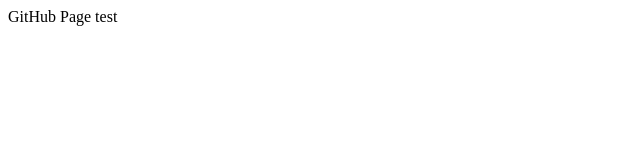
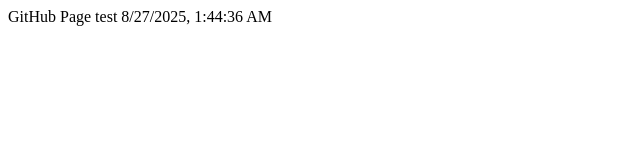
Before and after one commit to Dmekka/dmekka.github.io, a plain HTML site: page index.html in a window 1280 px wide. Shown: the whole page, without its empty margins (0-640 px from the left). Drawn offline with Linux system fonts and the light colour scheme.

Commit message:
Update index.html

```diff
--- a/index.html
+++ b/index.html
@@ -12,8 +12,8 @@
     </div>
     <script>
         let today = new Date();
-
-
+        let span = document.getElementById("date");
+        span.innerHTML = today.toLocaleString();
     </script>
 </body>
 </html>
```
